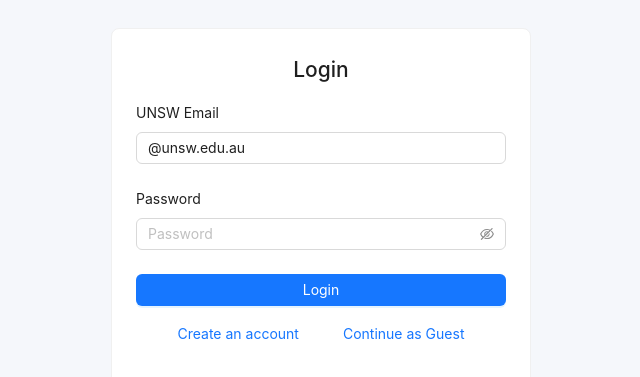
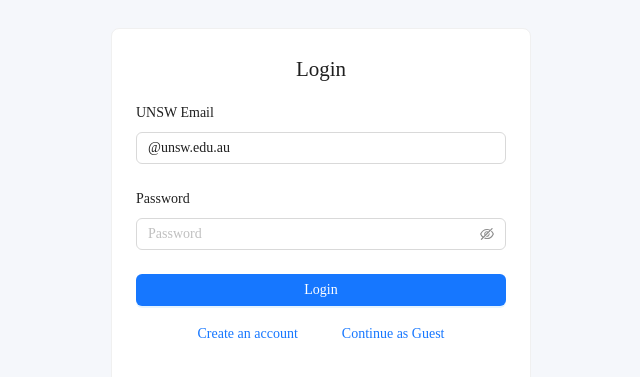
Before and after one commit to RainF0rester/4Todo, a Vue app in the folder frontend/: page /auth in a window 1280 px wide. Shown: the part 187-564 px from the top of the page, without its empty margins (319-959 px from the left). Built offline with nearby package versions, Linux system fonts and the light colour scheme.

Commit message:
feat: update fontsize and  theme config for different user status(auth or guest)(#103)

```diff
--- a/frontend/src/App.vue
+++ b/frontend/src/App.vue
@@ -47,7 +47,7 @@
 <script setup>
 import { computed } from 'vue'
 import { useRoute, useRouter } from 'vue-router'
-import { getFontSizeToken, getThemeColor, initUiSettings, resetUiThemeToDefault, uiSettings } from './stores/uiSettings'
+import { getFontFamilyToken, getFontSizeToken, getThemeColor, initUiSettings, resetUiThemeToDefault, uiSettings } from './stores/uiSettings'
 
 const route = useRoute()
 const router = useRouter()
@@ -71,6 +71,7 @@ const antdTheme = computed(() => ({
   token: {
     colorPrimary: getThemeColor(uiSettings.theme),
     fontSize: getFontSizeToken(uiSettings.fontSize),
+    fontFamily: getFontFamilyToken(uiSettings.fontType),
   },
 }))
 
--- a/frontend/src/components/Auth.vue
+++ b/frontend/src/components/Auth.vue
@@ -49,6 +49,7 @@ import { ref, watch, onMounted, nextTick } from 'vue'
 import { useRouter, useRoute } from 'vue-router'
 import { message, Modal } from 'ant-design-vue'
 import { addTask, saveGuestTasks } from '../api/tasks'
+import { initUiSettings } from '../stores/uiSettings'
 
 const router = useRouter()
 const route = useRoute()
@@ -175,6 +176,7 @@ async function handleSubmit() {
             if (token) {
                 localStorage.setItem('authToken', token)
                 localStorage.setItem('authEmail', email.value.trim())
+                initUiSettings()
             }
             message.success('Registration successful. Redirecting...')
             router.push('/')
@@ -205,6 +207,7 @@ async function handleSubmit() {
             if (token) {
                 localStorage.setItem('authToken', token)
                 localStorage.setItem('authEmail', email.value.trim())
+                initUiSettings()
             }
             await handlePostAuth()
             message.success('Login successful. Redirecting...')
--- a/frontend/src/stores/uiSettings.js
+++ b/frontend/src/stores/uiSettings.js
@@ -10,17 +10,27 @@ export const THEME_OPTIONS = [
   { label: "Red", value: "red", color: "#f5222d" },
 ];
 
-const THEME_MAP = {
-    blue: "#1677ff",
-    yellow: "#faad14",
-    green: "#52c41a",
-    red: "#f5222d",
-  };
+const THEME_MAP = Object.fromEntries(
+    THEME_OPTIONS.map((theme) => [theme.value, theme.color]),
+  );
+
+// const THEME_MAP = {
+//     blue: "#1677ff",
+//     yellow: "#faad14",
+//     green: "#52c41a",
+//     red: "#f5222d",
+//   };
 
 const FONT_SIZE_MAP = {
   small: "12px",
   medium: "14px",
   large: "16px",
+};
+
+const FONT_TYPE_MAP = {
+  default: "inherit",
+  serif: "serif",
+  TimesNewRoman: "'Times New Roman'",
 };
 const THEME_HOME_BACKGROUND_MAP = {
   blue: {
@@ -51,44 +61,69 @@ const THEME_HOME_BACKGROUND_MAP = {
 
 const defaults = {
   theme: "blue",
-  darkMode: false,
   fontSize: "medium",
   fontType: "default",
 };
 
 export const uiSettings = reactive({ ...defaults });
 
+function getStorageKeyByEmail() {
+  const email = (localStorage.getItem("authEmail") || "").trim().toLowerCase();
+  if (!email) return null;
+  return `${STORAGE_KEY}:${email}`;
+}
+
 //check if user is logged in
 function isLogin() {
     const token = localStorage.getItem("authToken");
     const isGuest = localStorage.getItem("authGuest");
     return token && !isGuest;}
+
 //get theme color
 export function getThemeColor(themeName) {
-  return THEME_MAP[themeName] || THEME_MAP[defaults.theme];
-}
+    if (THEME_MAP[themeName]) {
+      return THEME_MAP[themeName];
+    }
+    return THEME_MAP[defaults.theme];
+  }
 //get home page background
 export function getHomePageBackground(themeName) {
-  return THEME_HOME_BACKGROUND_MAP[themeName] || THEME_HOME_BACKGROUND_MAP[defaults.theme];
-}
+    if (THEME_HOME_BACKGROUND_MAP[themeName]) {
+      return THEME_HOME_BACKGROUND_MAP[themeName];
+    }
+    return THEME_HOME_BACKGROUND_MAP[defaults.theme];
+  }
 //get font size
 export function getFontSizeToken(fontSizeConfig) {
   const size = FONT_SIZE_MAP[fontSizeConfig] || FONT_SIZE_MAP[defaults.fontSize];
   return parseFloat(size);
 }
+//get font family
+export function getFontFamilyToken(fontTypeConfig) {
+    if (FONT_TYPE_MAP[fontTypeConfig]) {
+      return FONT_TYPE_MAP[fontTypeConfig];
+    }
+    return FONT_TYPE_MAP[defaults.fontType];
+  }
+
 
 function getFontSize(fontSizeConfig) {
-  return FONT_SIZE_MAP[fontSizeConfig] || FONT_SIZE_MAP[defaults.fontSize];
-}
-
+    if (FONT_SIZE_MAP[fontSizeConfig]) {
+      return FONT_SIZE_MAP[fontSizeConfig];
+    }
+    return FONT_SIZE_MAP[defaults.fontSize];
+  }
 
 //save settings to local storage
 function saveSettings() {
+  const storageKey = getStorageKeyByEmail();
+  if (!storageKey) return;
   localStorage.setItem(
-    STORAGE_KEY,
+    storageKey,
     JSON.stringify({
       theme: uiSettings.theme,
       fontSize: uiSettings.fontSize,
+      fontType: uiSettings.fontType,
     }),
   );
 }
@@ -131,13 +166,25 @@ function applyFontSize(fontSize) {
       document.body.style.fontSize = size;
     }
 }
+
+function applyFontType(fontType) {
+  const root = document.documentElement;
+  const family = getFontFamilyToken(fontType);
+  root.style.setProperty("--app-font-family", family);
+  root.style.fontFamily = family;
+
+  if (document.body) {
+    document.body.style.fontFamily = family;
+  }
+}
 //apply settings
 function applySettings() {
-    const theme = isLogin()? uiSettings.theme: defaults.theme;
-    const fontSize = isLogin()? uiSettings.fontSize: defaults.fontSize;
+    const theme = isLogin()? uiSettings.theme : defaults.theme;
+    const fontSize = isLogin()? uiSettings.fontSize : defaults.fontSize;
+    const fontType = isLogin()? uiSettings.fontType : defaults.fontType;
     applyTheme(theme);
     applyFontSize(fontSize);
-    document.documentElement.setAttribute("data-theme", "light");
+    applyFontType(fontType);
   }
 
 
@@ -147,13 +194,15 @@ export function initUiSettings() {
     applySettings();
     return;
   }
-  const saved = localStorage.getItem(STORAGE_KEY);
+  const storageKey = getStorageKeyByEmail();
+  const saved = storageKey ? localStorage.getItem(storageKey) : null;
   if (saved) {
     try {
       const parsed = JSON.parse(saved);
       Object.assign(uiSettings, defaults, {
-        theme: parsed?.theme,
-        fontSize: parsed?.fontSize,
+        theme: parsed.theme || defaults.theme,
+        fontSize: parsed.fontSize || defaults.fontSize,
+        fontType: parsed.fontType || defaults.fontType,
       });
     } catch {
       resetToDefaultTheme();
@@ -170,21 +219,26 @@ export function updateUiSettings(partial) {
       applySettings();
       return;
     }
-
     if (partial.theme) {
-      uiSettings.theme = THEME_MAP[partial.theme]? partial.theme: defaults.theme;
+        uiSettings.theme = THEME_MAP[partial.theme]? partial.theme: defaults.theme;}
+    if (partial.fontSize) {
+      uiSettings.fontSize = FONT_SIZE_MAP[partial.fontSize]? partial.fontSize: defaults.fontSize;
     }
-
-    if (partial.fontSize) {
-      uiSettings.fontSize = FONT_SIZE_MAP[partial.fontSize] ? partial.fontSize : defaults.fontSize;
+    if (partial.fontType) {
+      uiSettings.fontType = FONT_TYPE_MAP[partial.fontType]? partial.fontType: defaults.fontType;
     }
-  saveSettings();
+    saveSettings();
     applySettings();
-  }
+}
 
 //reset ui theme to default
-export function resetUiThemeToDefault() {
-  localStorage.removeItem(STORAGE_KEY);
+export function resetUiThemeToDefault(clearStored = false) {
+  if (clearStored) {
+    const storageKey = getStorageKeyByEmail();
+    if (storageKey) {
+      localStorage.removeItem(storageKey);
+    }
+  }
   resetToDefaultTheme();
   applySettings();
 }
--- a/frontend/src/views/PageSettings.vue
+++ b/frontend/src/views/PageSettings.vue
@@ -37,9 +37,10 @@
                 <a-select
                   :value="uiSettings.fontType"
                   placeholder="Select Font Type"
-                  style="width: 100%">
+                  style="width: 100%"
+                  @change="onFontTypeChange">
                     <a-select-option value="default">Default</a-select-option>
-                    <a-select-option value="sans-serif">Sans Serif</a-select-option>
+                    <a-select-option value="serif">Serif</a-select-option>
                     <a-select-option value="TimesNewRoman">Times New Roman</a-select-option>
                 </a-select>
             </div>
@@ -59,6 +60,10 @@ function onThemeChange(value) {
 
 function onFontSizeChange(value) {
   updateUiSettings({ fontSize: value });
+}
+
+function onFontTypeChange(value) {
+  updateUiSettings({ fontType: value });
 }
 </script>
 
```
